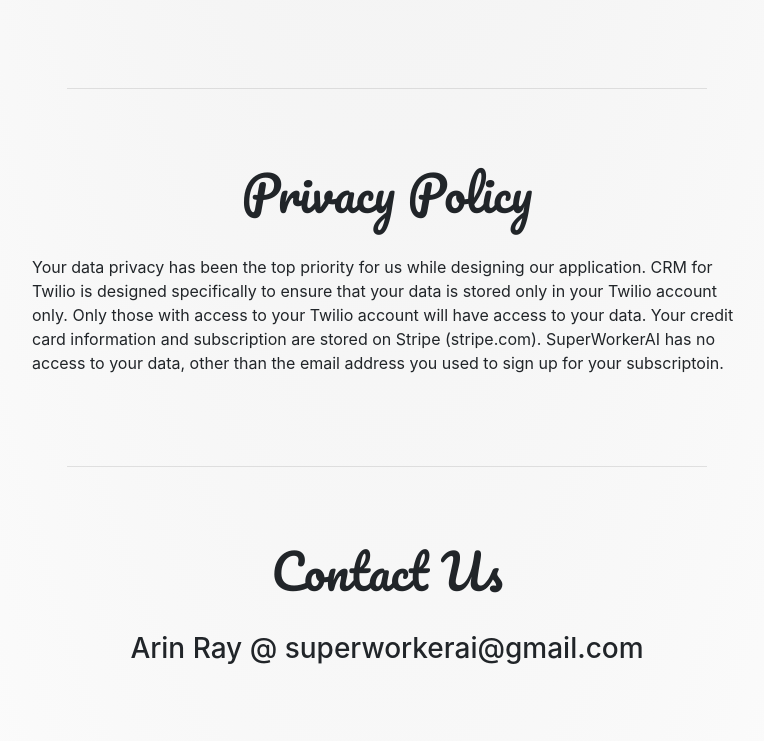
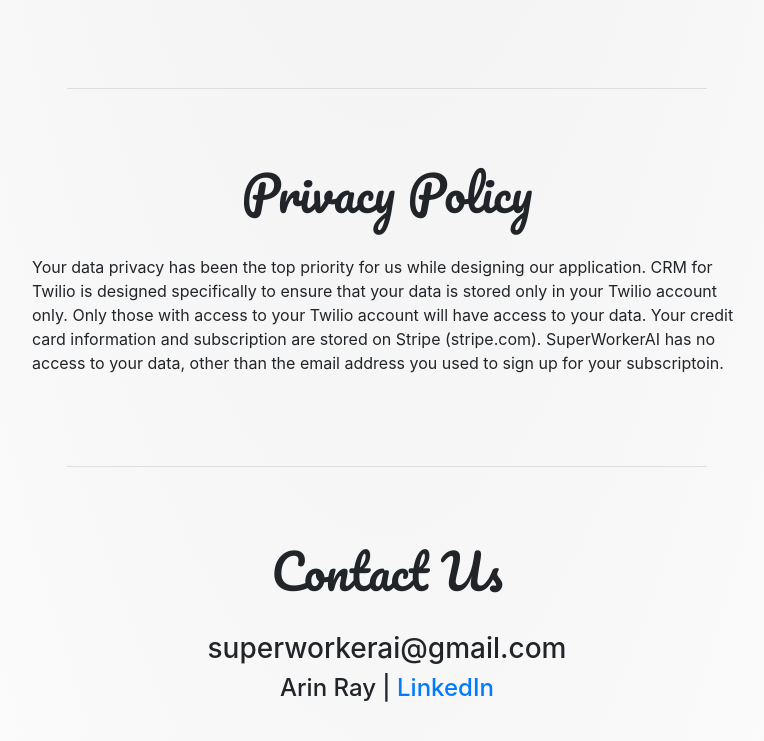
Before and after one commit to superworkerai/superworkerai.github.io, a plain HTML site: page index.html in a window 1280 px wide. Shown: the part 3075-3816 px from the top of the page, without its empty margins (253-1017 px from the left). Drawn offline with Linux system fonts and the light colour scheme.

Commit message:
Update index.html

```diff
--- a/index.html
+++ b/index.html
@@ -229,7 +229,8 @@
 		<div class="row">
       <div class="col-12 text-center">
         <div class="col-md-8 offset-md-2 col-sm-10 offset-sm-1 col-xs-12">
-          <h3>Arin Ray @ superworkerai@gmail.com</h3>
+          <h3>superworkerai@gmail.com</h3>
+	  <h4>Arin Ray | <a href='https://www.linkedin.com/in/arin-ray-47728b53'>LinkedIn</a></h4>
         </div>
 			</div>
 		</div>
```
